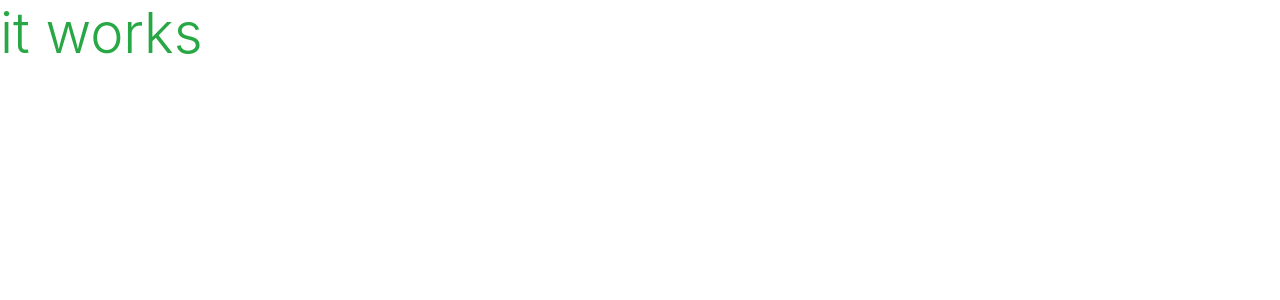
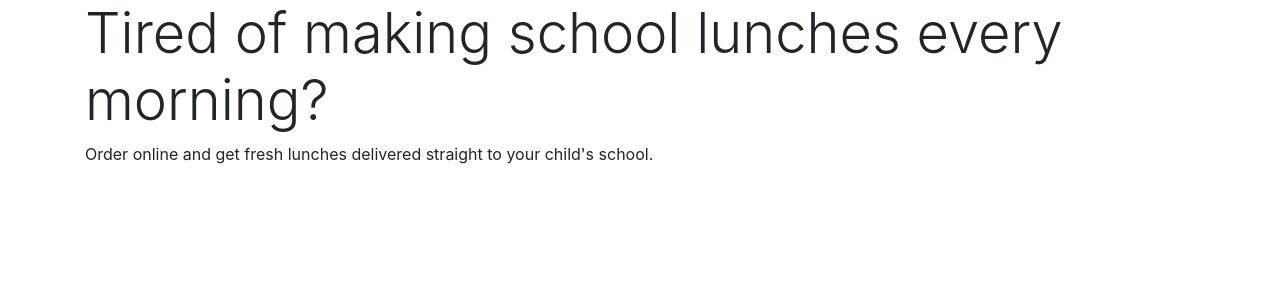
Before and after one commit to Code-Institute-Submissions/ms-project-4-v1, a Django app: page / in a window 1280 px wide. Shown: the top 300 px of the page. Run offline with Django 3.2, Linux system fonts and the light colour scheme; some libraries are stand-ins or nearby versions.

Commit message:
Added home page content

```diff
--- a/home/templates/home/index.html
+++ b/home/templates/home/index.html
@@ -2,5 +2,12 @@
 {% load static %}
 
 {% block content %}
-    <h1 class="display-4 text-success">it works</h1>
+    <div class="container">
+        <div class="row">
+            <div class="col">
+                <h1 class="display-4">Tired of making school lunches every morning?</h1>
+                <p>Order online and get fresh lunches delivered straight to your child's school.</p>
+            </div>
+        </div>
+    </div>
 {% endblock %}
```
